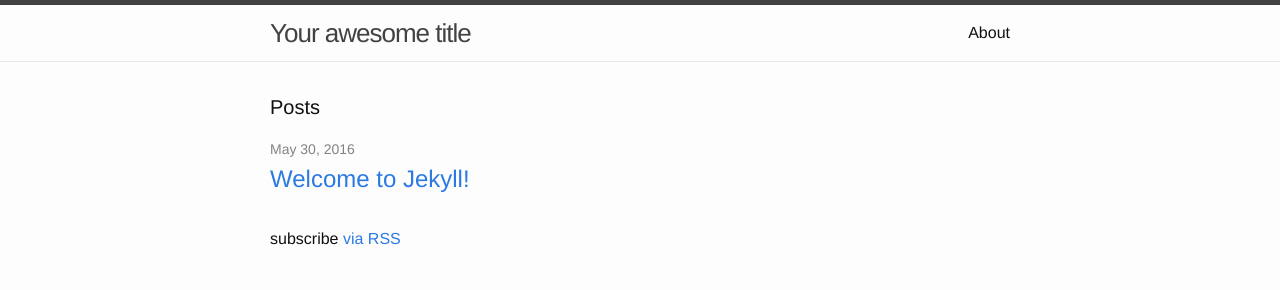
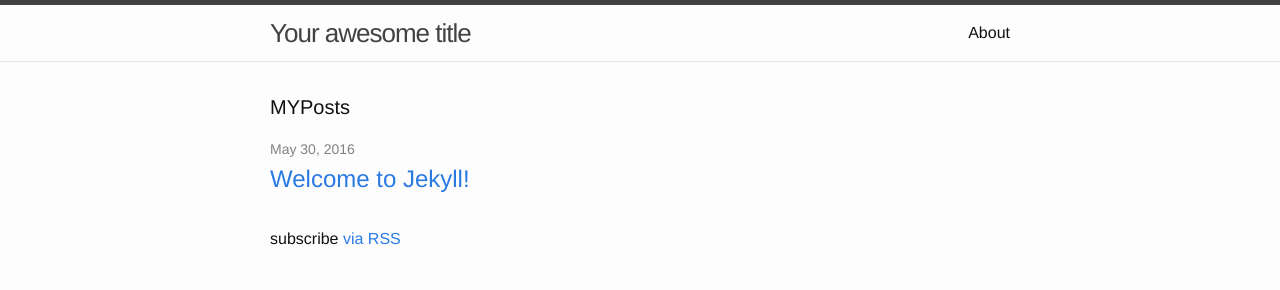
Before and after one commit to dsulakhe/dsulakhe.github.io, a Jekyll site: the page built from index.html, in a window 1280 px wide. Shown: the top 290 px of the page. Built offline with Jekyll 4.4.1, drawn with Linux system fonts in a browser that asks for light colours.

Commit message:
Update index.html

```diff
--- a/index.html
+++ b/index.html
@@ -4,7 +4,7 @@
 
 <div class="home">
 
-  <h1 class="page-heading">Posts</h1>
+  <h1 class="page-heading">MYPosts</h1>
 
   <ul class="post-list">
     {% for post in site.posts %}
```
